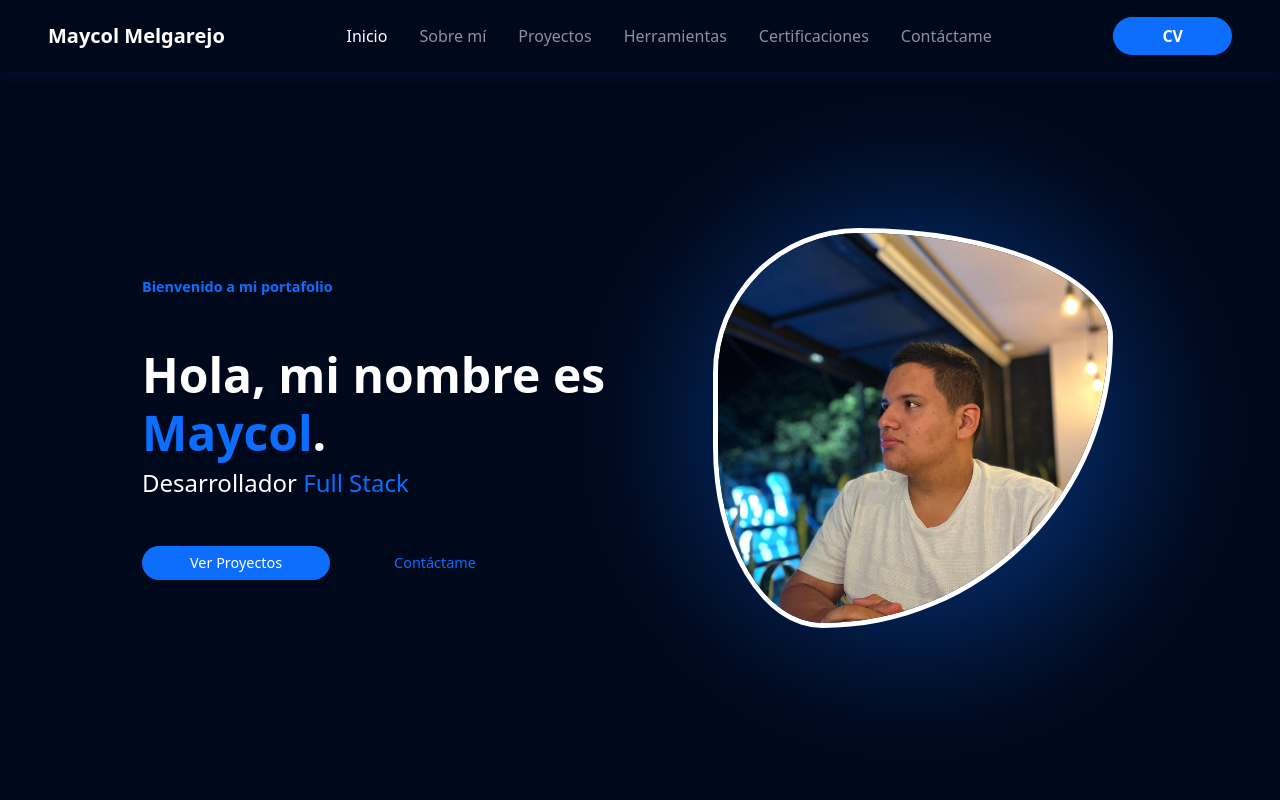
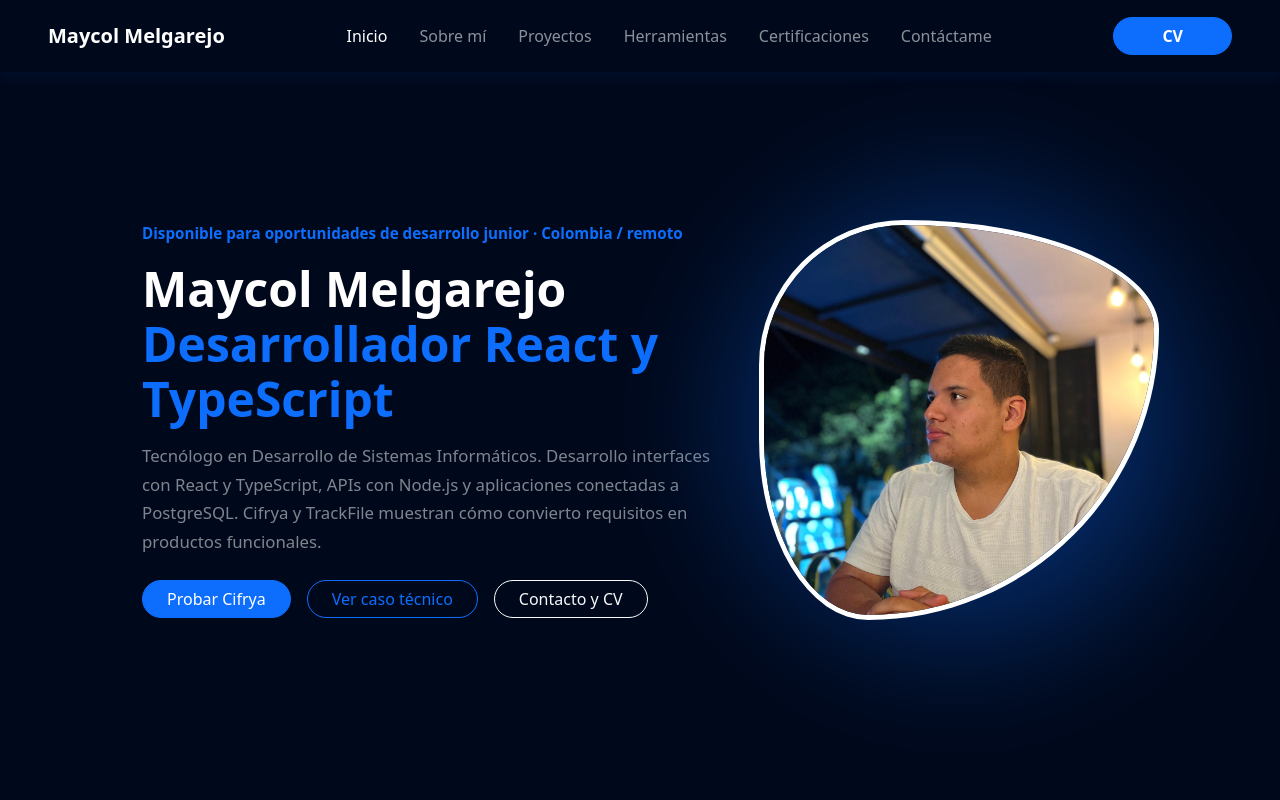
Before and after one commit to MelgarejoMaycol/Portafolio, a React (Vite) app: page / in a window 1280 px wide. Shown: the top 800 px of the page. Built offline with nearby package versions, Linux system fonts and the light colour scheme.

Commit message:
feat(portfolio): sharpen React positioning, add Cifrya engineering case study and CV tests

```diff
--- a/package.json
+++ b/package.json
@@ -7,7 +7,8 @@
     "dev": "vite",
     "build": "vite build",
     "lint": "eslint .",
-    "preview": "vite preview"
+    "preview": "vite preview",
+    "test": "node --test tests/*.test.mjs"
   },
   "dependencies": {
     "@emailjs/browser": "^4.4.1",
--- /dev/null
+++ b/src/components/CasoTecnico.jsx
@@ -0,0 +1,37 @@
+export default function CasoTecnico() {
+  return (
+    <section id="caso-cifrya" className="mb-5" aria-labelledby="caso-cifrya-titulo" style={{ scrollMarginTop: '6rem' }}>
+      <article className="p-4 p-md-5 rounded-4 text-white" style={{ background: 'linear-gradient(145deg, #0b1c30, #092a32)', border: '1px solid rgba(103,232,207,.3)' }}>
+        <p className="text-primary fw-bold mb-2">Caso de estudio · Proyecto personal en desarrollo</p>
+        <h3 id="caso-cifrya-titulo" className="fw-bold mb-3">Cifrya: una aplicación financiera más allá de la interfaz</h3>
+        <p className="text-white-50 mb-4" style={{ maxWidth: '860px', lineHeight: 1.75 }}>
+          El reto consistió en integrar cuentas, movimientos, presupuestos, metas y obligaciones
+          en una experiencia comprensible, manteniendo coherencia entre las reglas financieras,
+          las operaciones de la API y los datos presentados en React.
+        </p>
+        <div className="row g-4">
+          <div className="col-md-4">
+            <h4 className="h6 text-primary fw-bold">Arquitectura</h4>
+            <p className="text-white-50 mb-0">Frontend con React, TypeScript y Vite; API REST con Node.js y Express; persistencia con PostgreSQL y Prisma. Interfaces y servicios separados por responsabilidades.</p>
+          </div>
+          <div className="col-md-4">
+            <h4 className="h6 text-primary fw-bold">Decisiones técnicas</h4>
+            <p className="text-white-50 mb-0">Autenticación, validación de entradas, gestión de estados asíncronos y reglas de negocio para movimientos y compromisos. Datos de demostración separados del uso personal.</p>
+          </div>
+          <div className="col-md-4">
+            <h4 className="h6 text-primary fw-bold">Cómo verifico el trabajo</h4>
+            <p className="text-white-50 mb-0">CI privado con lint, comprobación de tipos, pruebas unitarias, integración con PostgreSQL, recorridos E2E con Playwright y pruebas de disponibilidad de la API desplegada.</p>
+          </div>
+        </div>
+        <p className="mt-4 mb-3 small text-white-50">
+          La demostración es pública; el código fuente continúa privado mientras evoluciona el producto.
+          No se presentan métricas de usuarios ni resultados comerciales no verificados.
+        </p>
+        <div className="d-flex flex-wrap gap-2">
+          <a href="https://cifrya.com/demo" target="_blank" rel="noopener noreferrer" className="btn btn-primary rounded-pill px-4">Explorar la demo</a>
+          <a href="https://cifrya.com/" target="_blank" rel="noopener noreferrer" className="btn btn-outline-light rounded-pill px-4">Ver producto</a>
+        </div>
+      </article>
+    </section>
+  )
+}
--- a/src/components/Inicio.jsx
+++ b/src/components/Inicio.jsx
@@ -1,71 +1,38 @@
-import React from 'react'
 import Imagen from '../../public/avatar.jpg'
 
 export default function Inicio() {
-  const handleNavLinkClick = (sectionId) => {
-    const element = document.getElementById(sectionId)
-
-    if (element) {
-      const isMobile = window.innerWidth < 992
-      const offset = isMobile ? -120 : -40
-
-      // Agregar pequeño delay para que el menú se recoja antes de scrollear
-      setTimeout(() => {
-        const elementPosition = element.getBoundingClientRect().top + window.scrollY
-        const offsetPosition = elementPosition + offset
-
-        window.scrollTo({
-          top: offsetPosition,
-          behavior: 'smooth'
-        })
-      }, 200)
-    }
-  }
   return (
-    <section className="inicio py-2 py-md-3" style={{ minHeight: '85vh' }} id="inicio">
-      <div className="container d-flex align-items-center justify-content-center px-2 px-md-4" style={{ minHeight: '85vh' }}>
-        <div className="row w-100 align-items-center g-3">
-          {/* Contenido izquierdo */}
-          <div className="col-lg-6 col-md-12 text-white mb-2 mb-lg-0 order-2 order-lg-1 ps-md-4 ps-lg-5" style={{ paddingLeft: '0.5rem' }}>
-            <p className="lead mb-3 mb-md-5 text-primary fw-bold" style={{ fontSize: '0.9rem' }}>
-              Bienvenido a mi portafolio
+    <section className="inicio py-4 py-md-5" style={{ minHeight: '85vh' }} id="inicio">
+      <div className="container d-flex align-items-center justify-content-center px-3 px-md-4" style={{ minHeight: '75vh' }}>
+        <div className="row w-100 align-items-center g-4">
+          <div className="col-lg-7 text-white order-2 order-lg-1 ps-lg-5">
+            <p className="lead text-primary fw-bold mb-3" style={{ fontSize: '0.95rem' }}>
+              Disponible para oportunidades de desarrollo junior · Colombia / remoto
             </p>
-            <h1 className="display-4 fw-bold mb-1 mb-md-2" style={{ fontSize: '2rem' }}>
-              Hola, mi nombre es <span className="text-primary">Maycol</span>.
+            <h1 className="fw-bold mb-3" style={{ fontSize: 'clamp(2rem, 4vw, 3.2rem)', lineHeight: 1.15 }}>
+              Maycol Melgarejo
+              <span className="d-block text-primary">Desarrollador React y TypeScript</span>
             </h1>
-            <h2 className="h3 mb-3 mb-md-5" style={{ fontSize: '1.2rem' }}>
-              Desarrollador <span className="text-primary">Full Stack</span>
-            </h2>
-
+            <p className="mb-4 text-white-50" style={{ fontSize: '1.05rem', lineHeight: 1.7, maxWidth: '660px' }}>
+              Tecnólogo en Desarrollo de Sistemas Informáticos. Desarrollo interfaces con React y
+              TypeScript, APIs con Node.js y aplicaciones conectadas a PostgreSQL.
+              Cifrya y TrackFile muestran cómo convierto requisitos en productos funcionales.
+            </p>
             <div className="d-flex gap-2 gap-md-3 flex-wrap">
-              <button
-                onClick={() => handleNavLinkClick('proyectos')}
-                className="btn btn-primary px-4 px-md-5 rounded-pill"
-                style={{ fontSize: '0.9rem', border: 'none', cursor: 'pointer' }}
-              >
-                Ver Proyectos
-              </button>
-              <button
-                onClick={() => handleNavLinkClick('contacto')}
-                className="btn btn-outline-primary px-4 px-md-5 rounded-pill"
-                style={{ fontSize: '0.9rem', border: 'none', cursor: 'pointer' }}
-              >
-                Contáctame
-              </button>
+              <a href="https://cifrya.com/demo" target="_blank" rel="noopener noreferrer" className="btn btn-primary rounded-pill px-4">
+                Probar Cifrya
+              </a>
+              <a href="#caso-cifrya" className="btn btn-outline-primary rounded-pill px-4">
+                Ver caso técnico
+              </a>
+              <a href="#contacto" className="btn btn-outline-light rounded-pill px-4">
+                Contacto y CV
+              </a>
             </div>
           </div>
-
-          {/* Contenido derecho - Imagen/Avatar */}
-          <div className="col-lg-6 col-md-12 text-center position-relative order-1 order-lg-2 mb-3 mb-lg-0">
-            {/* Destello/Glow detrás de la imagen */}
+          <div className="col-lg-5 text-center position-relative order-1 order-lg-2">
             <div className="inicio-glow" />
-
-            {/* Imagen */}
-            <img
-              src={Imagen}
-              alt="Maycol Melgarejo"
-              className="inicio-image"
-            />
+            <img src={Imagen} alt="Retrato de Maycol Melgarejo, desarrollador de software" className="inicio-image" fetchPriority="high" />
           </div>
         </div>
       </div>
--- a/src/components/Proyectos.jsx
+++ b/src/components/Proyectos.jsx
@@ -1,4 +1,5 @@
 import React from 'react'
+import CasoTecnico from './CasoTecnico'
 import proyectoToDo from '../../public/Proyecto TO_DO.png'
 import proyectoTaxis from '../../public/ProyectoTaxis.png'
 import proyectoCompu from '../../public/ProyectoCompu3D.png'
@@ -23,6 +24,7 @@ export default function Proyectos() {
       stack: ['React', 'TypeScript', 'Node.js', 'Express', 'PostgreSQL', 'Prisma'],
       linkPagina: 'https://cifrya.com/',
       linkDemo: 'https://cifrya.com/demo',
+      linkCaseStudy: '#caso-cifrya',
       etiqueta: 'Proyecto principal · Full Stack'
     },
     {
@@ -249,6 +251,13 @@ export default function Proyectos() {
                       </a>
                     )}
 
+                    {proyecto.linkCaseStudy && (
+                      <a href={proyecto.linkCaseStudy} className="btn btn-outline-light rounded-pill px-3">
+                        <i className="fa-solid fa-code me-2"></i>
+                        Decisiones técnicas
+                      </a>
+                    )}
+
                     {proyecto.linkDetalles && (
                       <a
                         href={proyecto.linkDetalles}
@@ -278,6 +287,8 @@ export default function Proyectos() {
             </div>
           ))}
         </div>
+
+        <CasoTecnico />
 
         <details className="mt-3">
           <summary className="text-center text-primary fw-bold mb-4" style={{ cursor: 'pointer', padding: '1rem' }}>
--- a/src/utils/downloadCV.js
+++ b/src/utils/downloadCV.js
@@ -1,14 +1,20 @@
-const CV_FILES = {
+export const CV_FILES = Object.freeze({
   fullstack: '/cv/CV_Maycol_Melgarejo_Full_Stack.pdf',
   frontend: '/cv/CV_Maycol_Melgarejo_Frontend.pdf',
   backend: '/cv/CV_Maycol_Melgarejo_Backend.pdf'
+})
+
+export function getCvPath(tipo = 'fullstack') {
+  return typeof tipo === 'string' && Object.hasOwn(CV_FILES, tipo)
+    ? CV_FILES[tipo]
+    : CV_FILES.fullstack
 }
 
 export function downloadCV(tipo = 'fullstack') {
-  const variante = typeof tipo === 'string' && tipo in CV_FILES ? tipo : 'fullstack'
+  const path = getCvPath(tipo)
   const link = document.createElement('a')
-  link.href = CV_FILES[variante]
-  link.download = CV_FILES[variante].split('/').pop()
+  link.href = path
+  link.download = path.split('/').pop()
   document.body.appendChild(link)
   link.click()
   link.remove()
```
Also changed, not shown: 2 other files (tests, documents, lock files or other folders).
